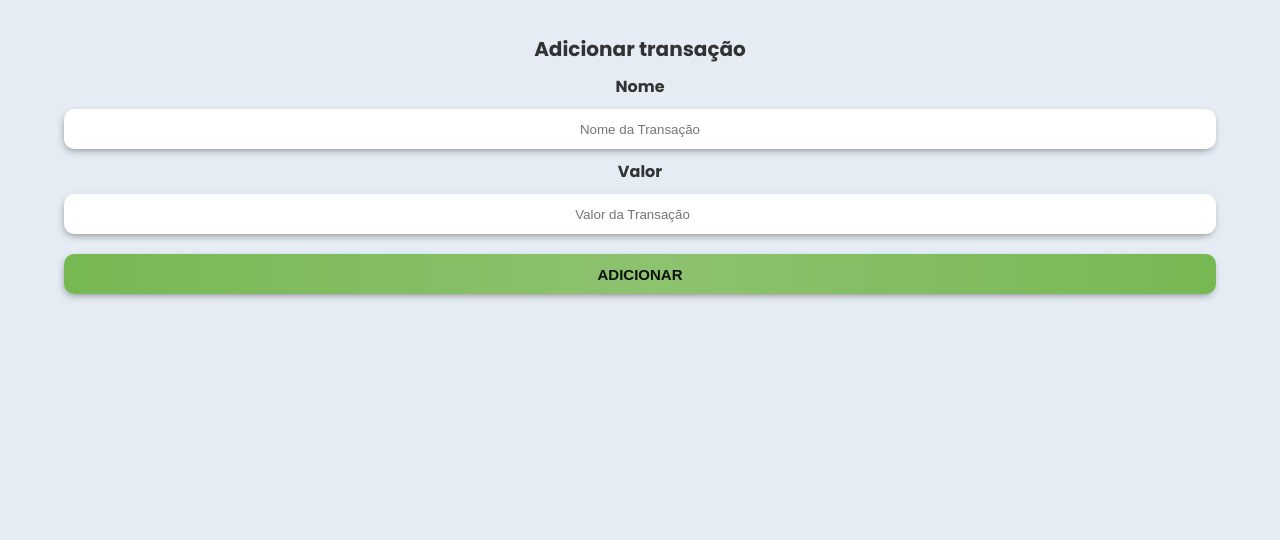
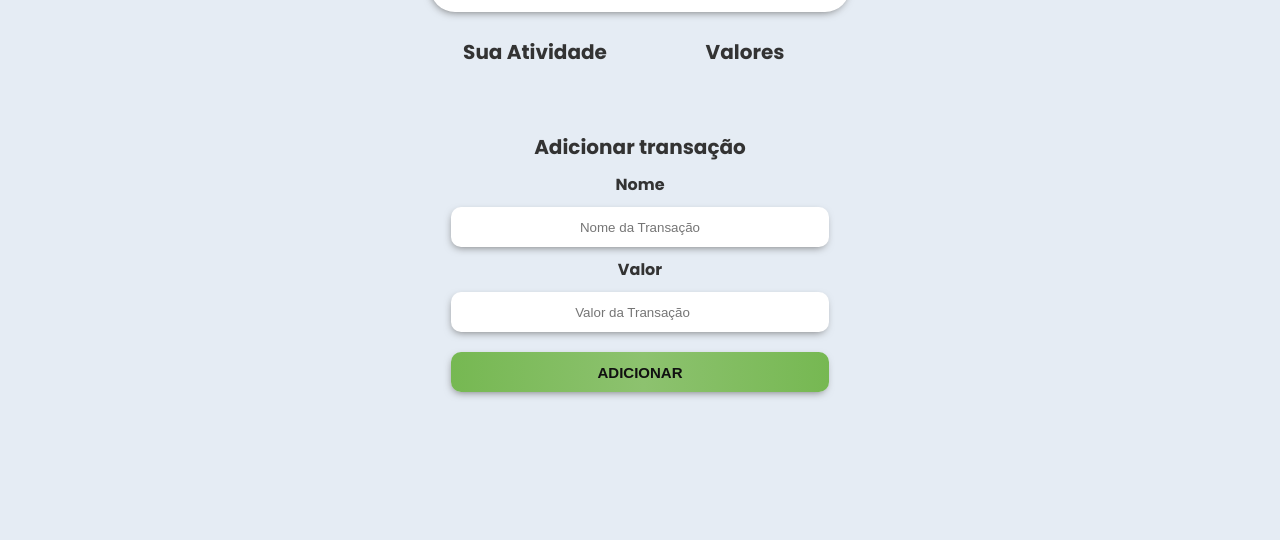
Before and after one commit to matheusduarte21/gestao-de-financas, a website: page index.html in a window 1280 px wide. Shown: the part 260-800 px from the top of the page. Drawn offline with Linux system fonts and the light colour scheme.

Commit message:
atualização do body/css

```diff
--- a/css/style.css
+++ b/css/style.css
@@ -9,6 +9,15 @@
 body{
     background-color: #e5ecf4;
     font-family: 'Poppins', sans-serif ;
+    height: 100vh;
+    display: flex;
+    justify-content: center;
+    align-items: center;
+}
+
+header{
+    margin: auto;
+    width: 420px;
 }
 
 .title-total{
```
